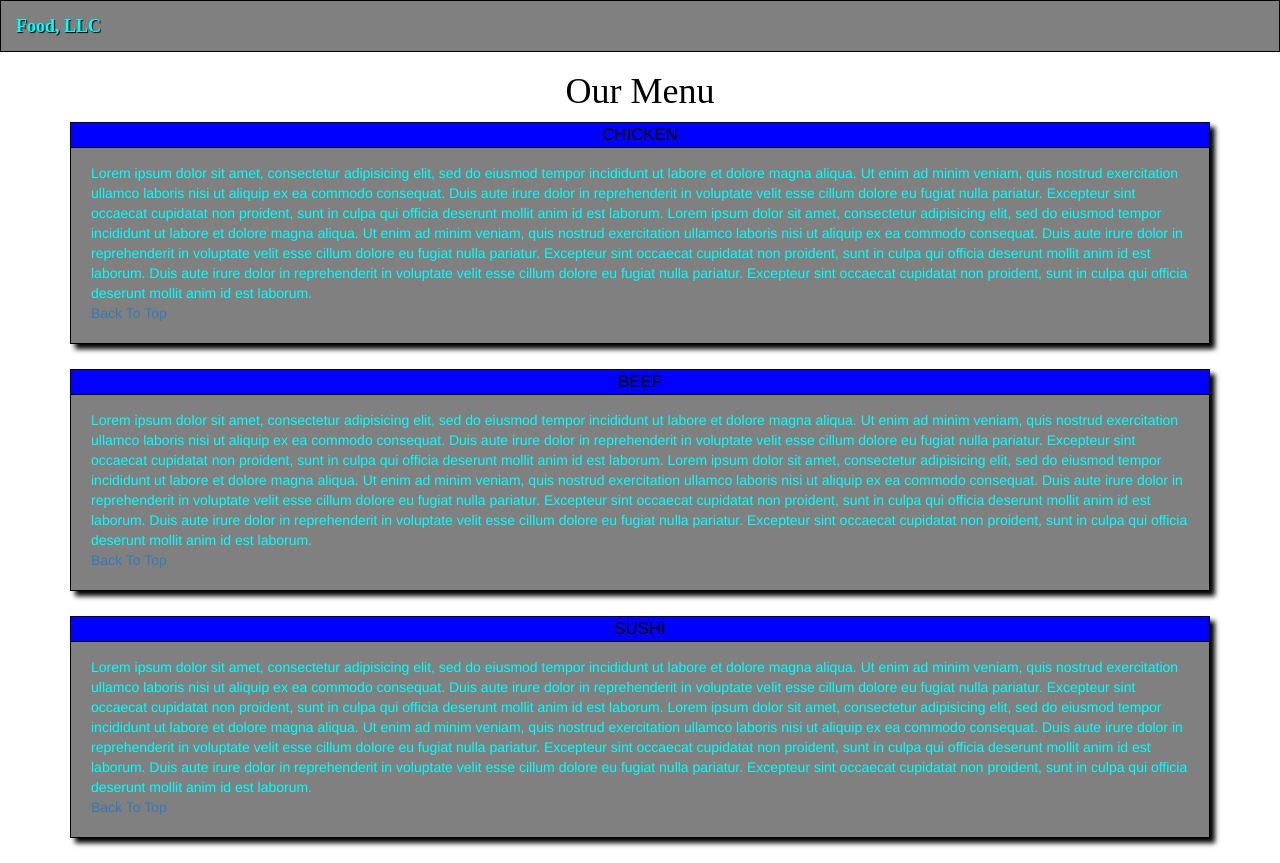
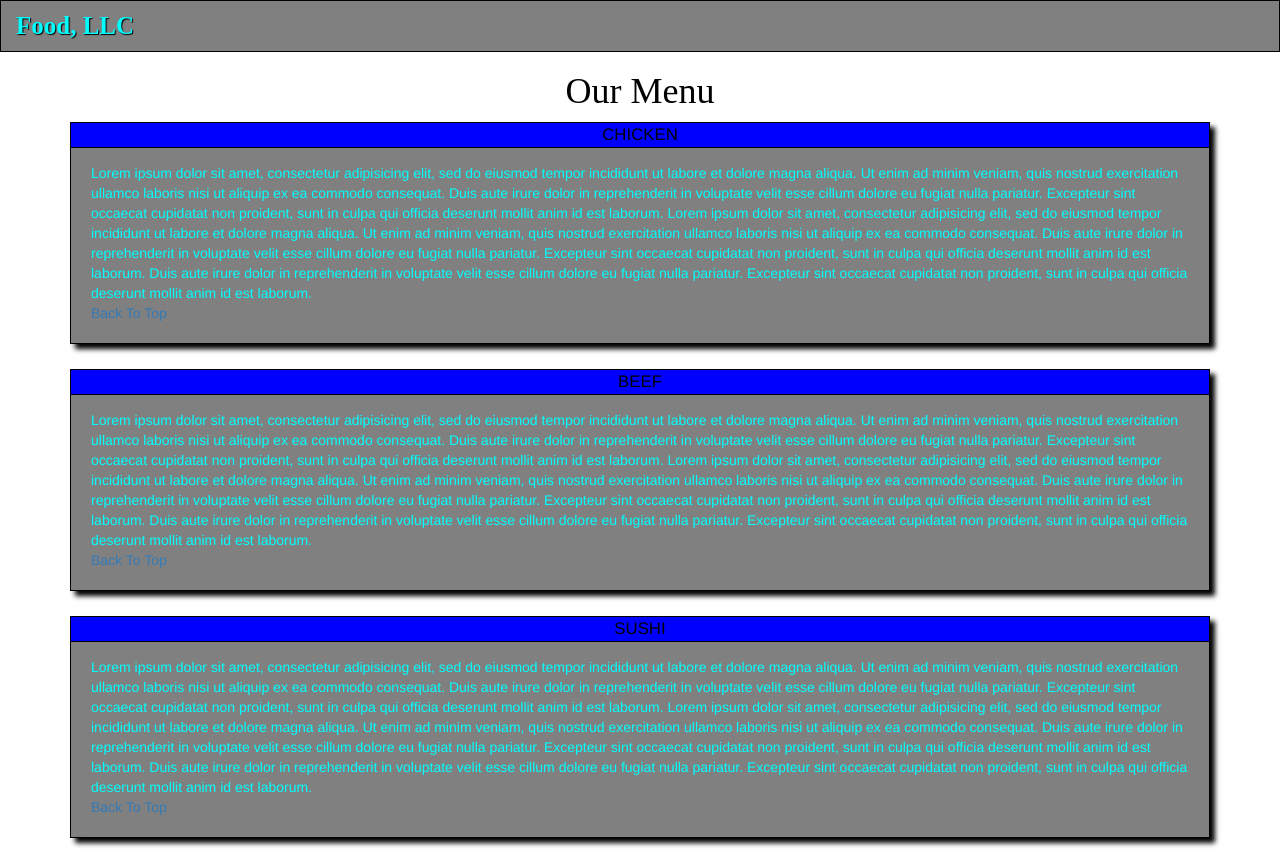
Before and after one commit to StageLeftHand/module3_solution, a plain HTML site: page index.html in a window 1280 px wide. Drawn offline with Linux system fonts and the light colour scheme.

Commit message:
Update styles.css

```diff
--- a/css/styles.css
+++ b/css/styles.css
@@ -17,6 +17,8 @@
     font-family: 'Times New Roman', Times, serif;
     font-weight: bold;
     text-shadow: 1px 1px 1px black;
+    text-decoration: none;
+    font-size: 25px;
 }
 
 .navbar .container-fluid {
```
